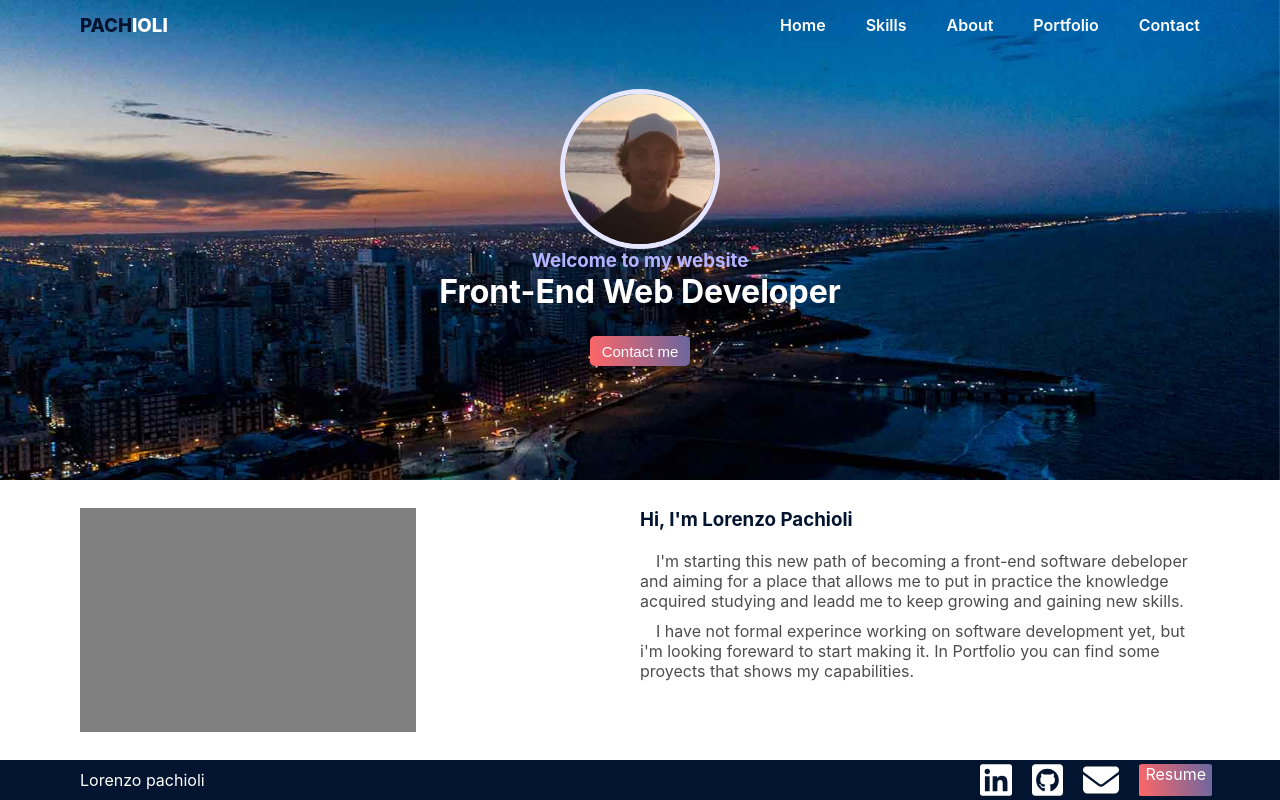
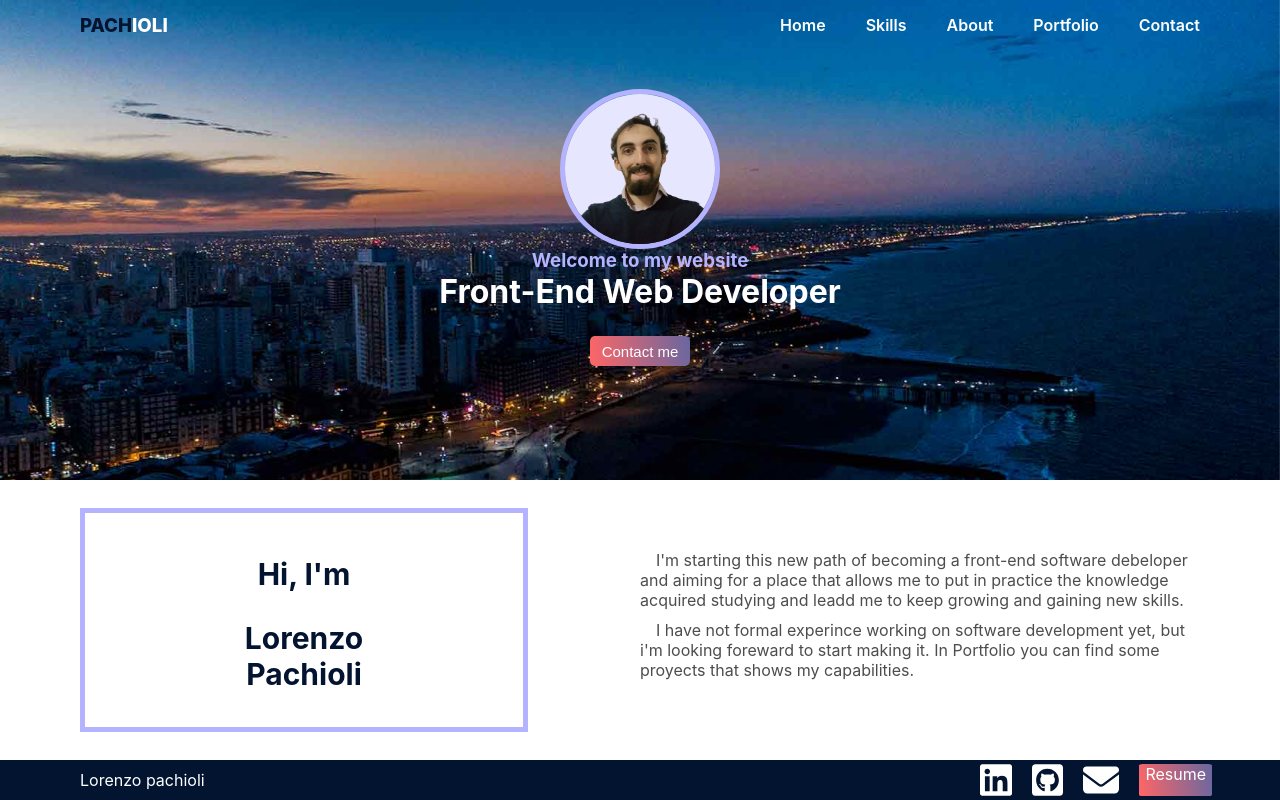
Before and after one commit to lorenzo-pachioli/portfolio, a React (Create React App) app: page / in a window 1280 px wide. Built offline with nearby package versions, Linux system fonts and the light colour scheme; a web font is replaced by a local one.

Commit message:
profile pic and footer order

```diff
--- a/src/components/home/FooterHome.css
+++ b/src/components/home/FooterHome.css
@@ -17,14 +17,23 @@
 .textarea{
     display: flex;
     flex-direction: column;
+    justify-content: center;
+    align-items: center;
     width: 50%;
     height: 80%;
 }
 .textarea h3{
+    text-align: center;
     color:#031430;
-    width: 100%;
-    text-align: left;
-    margin-bottom: 20px;
+    width: 50%;
+    height: 30%;
+    font-size: 30px;
+
+}
+
+.border{
+    border: 5px solid #b3b3ff;
+    width: 40%;
 }
 
 .textarea p{
--- a/src/components/home/FooterHome.tsx
+++ b/src/components/home/FooterHome.tsx
@@ -7,9 +7,15 @@ export default function FooterHome(){
 
     return(
         <div className='footerHome-container'>
-            <div className='image'></div>
+            {/* <div className='image'></div> */}
+            <div className='textarea border'>
+            <h3>Hi, I'm </h3>
+            <h3>Lorenzo Pachioli</h3>
+
+            </div>
+
             <div className='textarea'>
-                <h3>Hi, I'm Lorenzo Pachioli</h3>
+
                 <p> &emsp;I'm starting this new path of becoming a front-end software debeloper
                     and aiming for a place that allows me to put in practice the
                     knowledge acquired studying and leadd me to keep growing and
--- a/src/components/home/Main.css
+++ b/src/components/home/Main.css
@@ -23,7 +23,7 @@
     width: 20vh;
     height: 20vh;
     border-radius: 50%;
-    border: 5px solid #e6e6ff;
+    border: 5px solid #b3b3ff;
 }
 
 .main-container h3{
--- a/src/components/home/Main.tsx
+++ b/src/components/home/Main.tsx
@@ -1,6 +1,6 @@
 import React from 'react';
 import { Link } from 'react-router-dom';
-import imagen from '../../assets/imagen.png';
+import imagen from '../../assets/perfil.jpg';
 import './Main.css';
 
 
```
Also changed, not shown: src/assets/imagen.png (deleted), src/assets/perfil.jpg (added).
